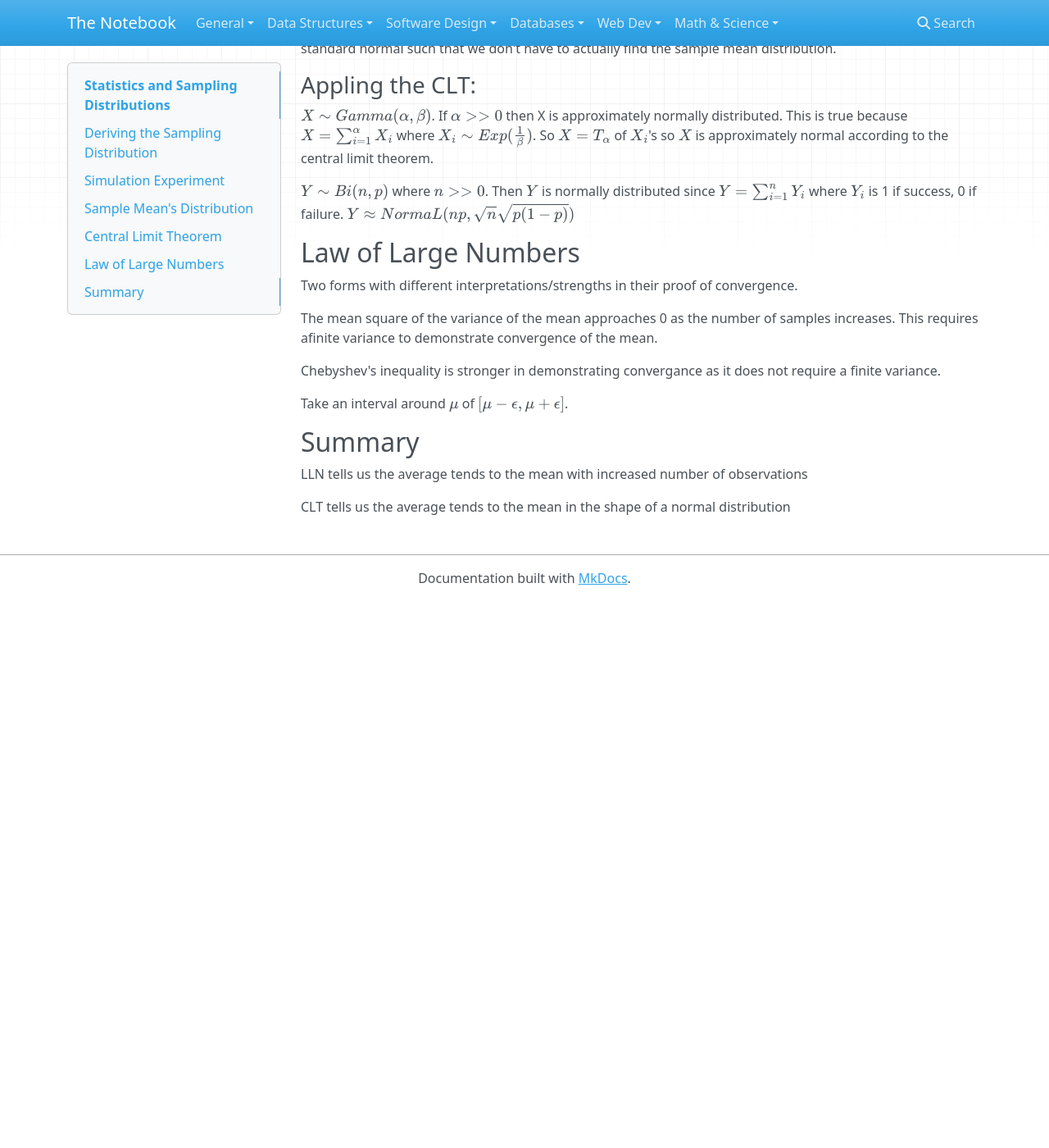
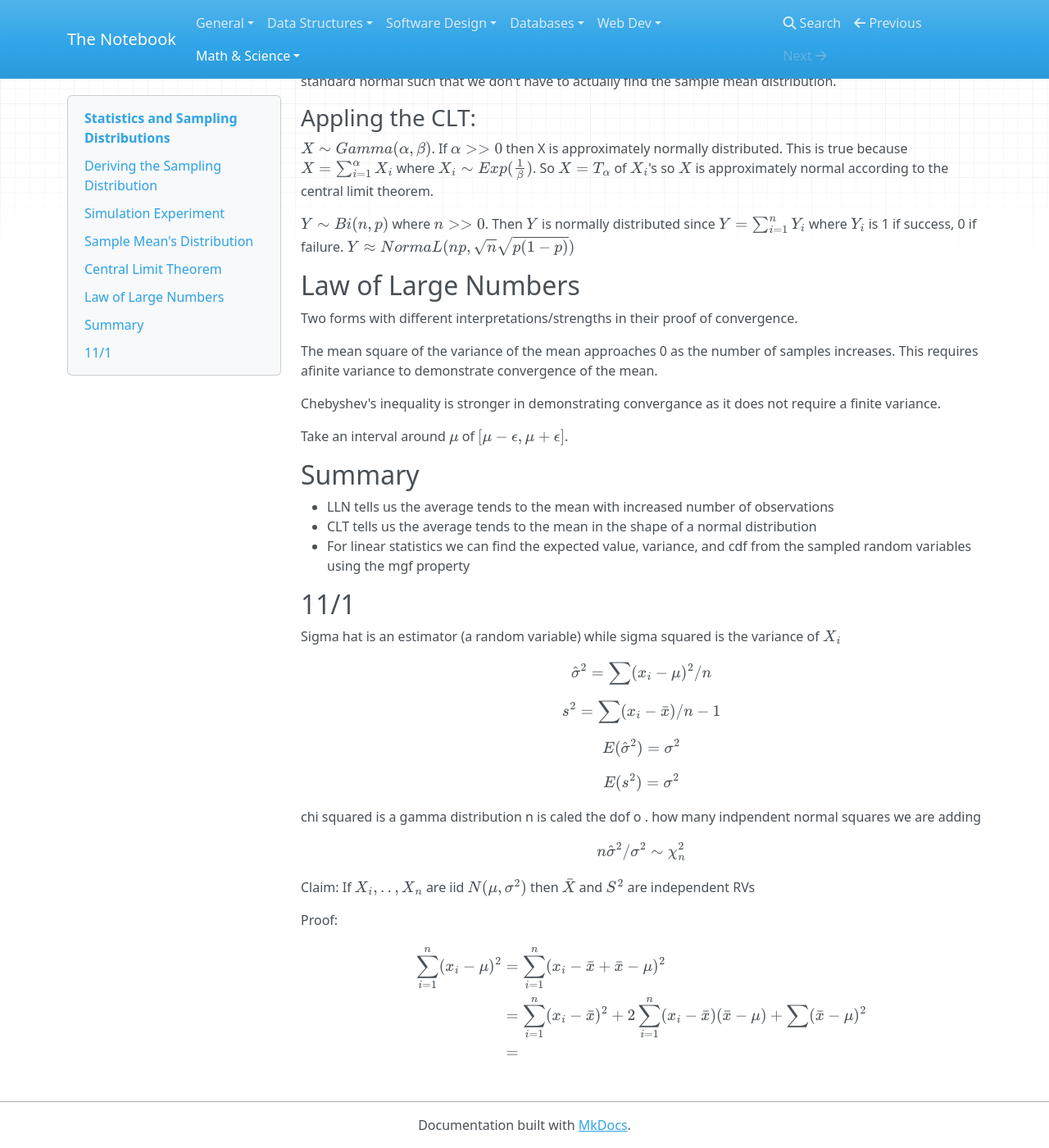
Before and after one commit to meyerv11045/notes, an MkDocs documentation site: the page built from notes/math_science/prob_stats/stats.md, in a window 1280 px wide and 1400 px high, scrolled down 2916 px. Shown: the whole window at 82% size. Built offline with MkDocs 1.6.1, drawn with Linux system fonts in a browser that asks for light colours; nearby versions of some CDN libraries; formulas are drawn with MathJax 3; before the commit the page ends 3649 px from its top, so only the background shows below that.

Commit message:
observer pattern and stats

```diff
--- a/mkdocs.yml
+++ b/mkdocs.yml
@@ -44,6 +44,7 @@ nav:
     - Patterns:
       - 'Overview': 'software_design/patterns/patterns.md'
       - 'Adapter': 'software_design/patterns/adapter.md'
+      - 'Observer': 'software_design/patterns/observer.md'
   - Databases:
     - "DBMS": 'databases/dbms.md'
     - 'SQL': 'databases/sql.md'
@@ -68,3 +69,4 @@ nav:
       - 'Random Variables': 'math_science/prob_stats/rv.md'
       - 'Continuous Random Variables': 'math_science/prob_stats/crvs.md'
       - 'Joint Probability Distributions': 'math_science/prob_stats/joint-distributions.md'
+      - 'Statistics': 'math_science/prob_stats/stats.md'
--- a/notes/math_science/prob_stats/stats.md
+++ b/notes/math_science/prob_stats/stats.md
@@ -121,6 +121,28 @@ Chebyshev's inequality is stronger in demonstrating convergance as it does not r
 Take an interval around $\mu$ of $[\mu - \epsilon, \mu + \epsilon]$.
 
 ## Summary
-LLN tells us the average tends to the mean with increased number of observations
+- LLN tells us the average tends to the mean with increased number of observations
+- CLT tells us the average tends to the mean in the shape of a normal distribution
+- For linear statistics we can find the expected value, variance, and cdf from the sampled random variables using the mgf property
 
-CLT tells us the average tends to the mean in the shape of a normal distribution
+
+## 11/1
+Sigma hat is an estimator (a random variable) while sigma squared is the variance of $X_i$
+$$\hat{\sigma}^2 = \sum (x_i - \mu)^2 / n$$
+$$s^2 = \sum (x_i - \bar{x}) / n- 1 $$
+
+$$E(\hat{\sigma}^2)  = \sigma^2$$
+$$E(s^2) = \sigma^2$$
+
+chi squared is a gamma distribution
+n is caled the dof o . how many indpendent normal squares we are adding
+$$n \hat{\sigma}^2/\sigma^2 \sim \chi_n^2$$
+
+Claim: If $X_i, .., X_n$ are iid $N(\mu, \sigma^2)$ then $\bar{X}$ and $S^2$ are independent RVs
+
+Proof:
+$$\begin{aligned}
+\sum_{i=1}^n(x_i - \mu)^2 &= \sum_{i=1}^n(x_i - \bar{x} + \bar{x} - \mu)^2 \\
+&= \sum_{i=1}^n(x_i - \bar{x})^2 + 2\sum_{i=1}^n(x_i - \bar{x})(\bar{x} - \mu) + \sum (\bar{x} - \mu)^2 \\
+&=
+\end{aligned}$$
```
Also changed, not shown: notes/data_structures/binary-tree.md (+14 -0 lines), notes/software_design/patterns/observer.md (added, +104 -0 lines), notes/data_structures/static/expression_tree.png (added), notes/software_design/static/observer.png (added).
